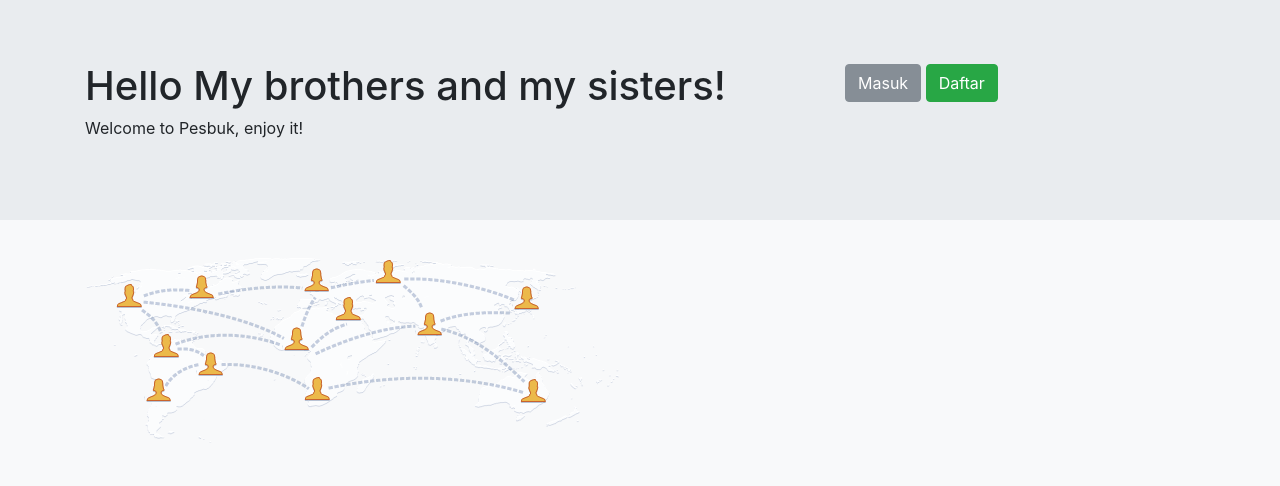
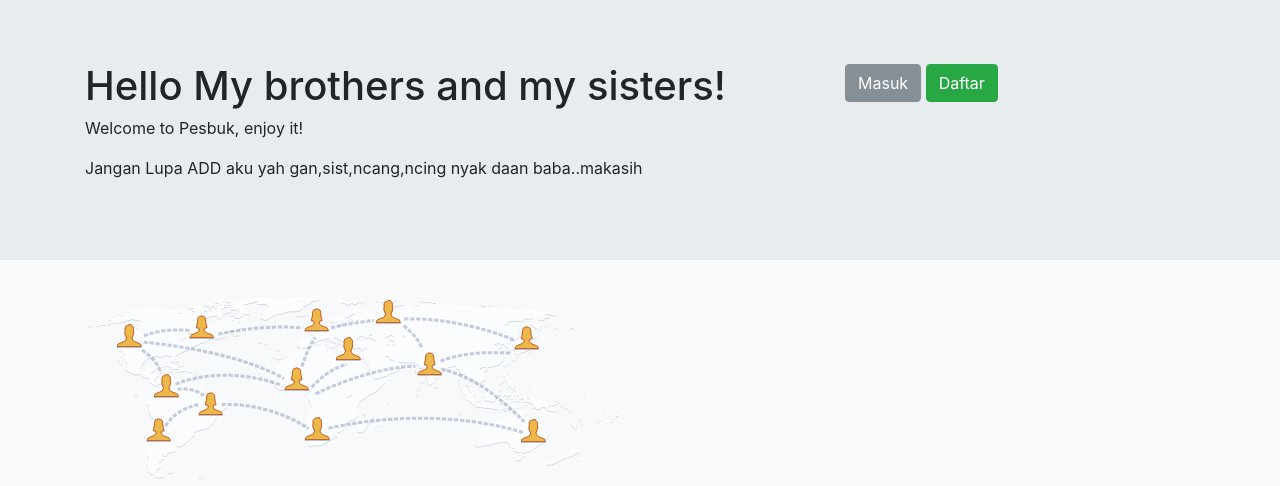
Before and after one commit to farman17/sosmed, a PHP site: page / in a window 1280 px wide. Shown: the top 486 px of the page. Run offline with PHP 8.4, Linux system fonts and the light colour scheme.

Commit message:
Update index.php

```diff
--- a/index.php
+++ b/index.php
@@ -16,6 +16,7 @@
                     <div class="col-md-8">
                         <h1>Hello My brothers and my sisters!</h1>
                         <p>Welcome to Pesbuk, enjoy it!</p>
+                        <p>Jangan Lupa ADD aku yah gan,sist,ncang,ncing nyak daan baba..makasih</p>
                     </div>
                     <div class="col-md-4">
                         <a href="login.php" class="btn btn-secondary">Masuk</a>
```
